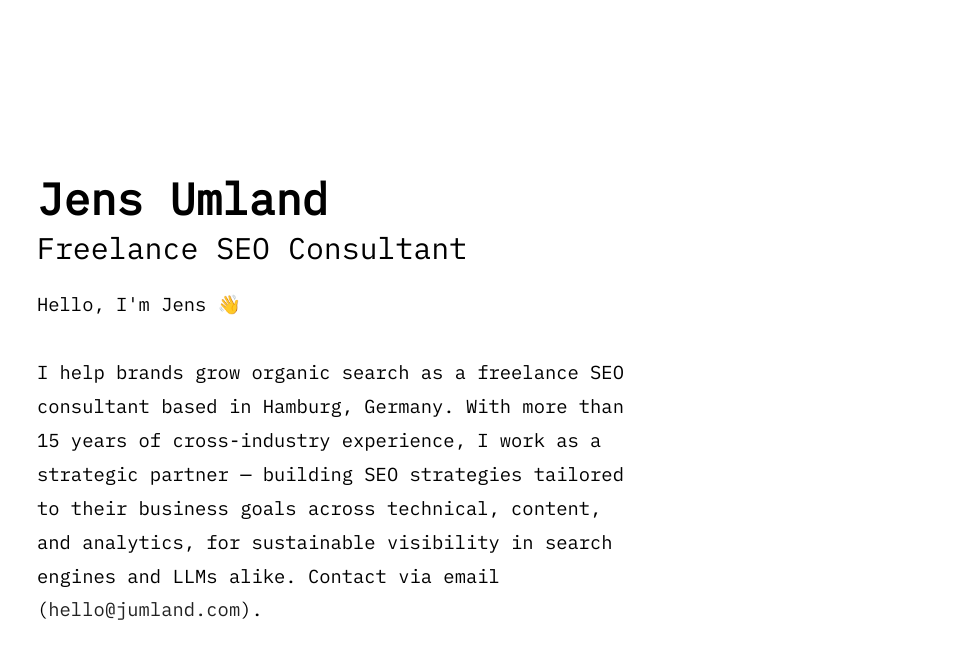
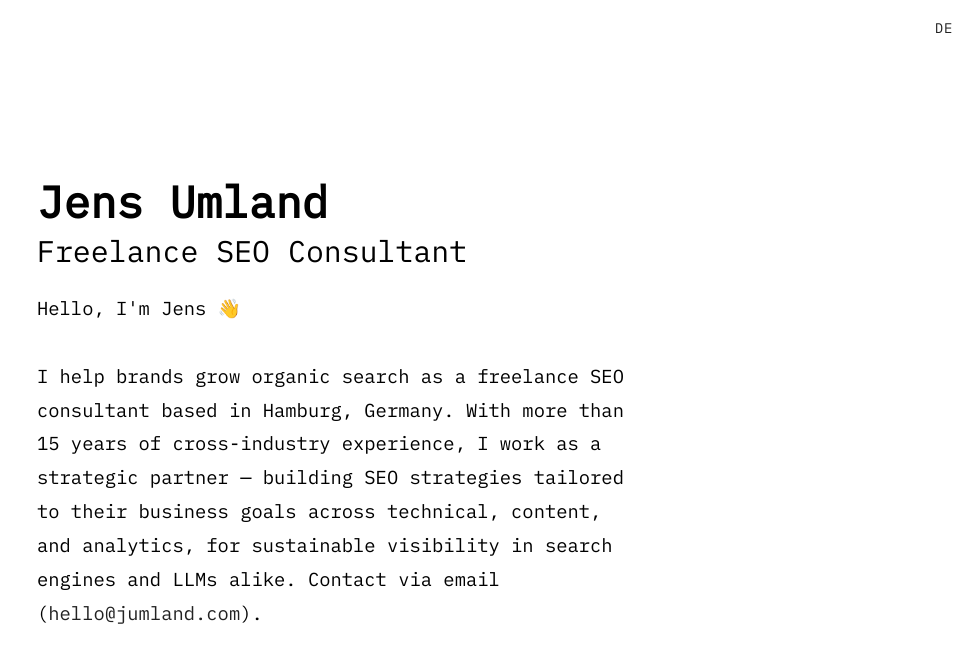
Before and after one commit to jumland/jumland-web, a plain HTML site: page index.html in a window 1280 px wide. Shown: the whole page, without its empty margins (303-1280 px from the left). Drawn offline with Linux system fonts and the light colour scheme.

Commit message:
Update index.html
Added an hreflang tag and an internal link to the German version of the website.

```diff
--- a/index.html
+++ b/index.html
@@ -1,9 +1,12 @@
 <!DOCTYPE html>
 <html lang="en">
-<head><meta charset="windows-1252"><meta name="viewport" content="width=device-width, initial-scale=1">
+<head><meta charset="utf-8"><meta name="viewport" content="width=device-width, initial-scale=1">
 	<title>Jens Umland &ndash; Freelance SEO Consultant for Search & LLMs</title>
 	<meta name="description" content="Freelance SEO consultant based in Hamburg, Germany. Strategic partner for brands building sustainable visibility in search engines and LLMs. Get in touch.">
-	<link href="https://jumland.com" rel="canonical"/>
+	<link href="https://jumland.com/" rel="canonical"/>
+	<link rel="alternate" hreflang="en" href="https://jumland.com/"/>
+	<link rel="alternate" hreflang="de" href="https://jumland.com/de/"/>
+	<link rel="alternate" hreflang="x-default" href="https://jumland.com/"/>
 	<link href="https://fonts.googleapis.com/css?family=IBM Plex Mono" rel="stylesheet" />
 	<style type="text/css">@font-face{
         font-family: 'IBM Plex Mono';
@@ -37,13 +40,14 @@ body{
     display:-webkit-box;
     display:-ms-flexbox;
     display:flex;
-    -webkit-box-align:center;
-    -ms-flex-align:center;
-    align-items:center;
+    -webkit-box-align:start;
+    -ms-flex-align:start;
+    align-items:flex-start;
     -webkit-box-pack:center;
     -ms-flex-pack:center;
     justify-content:center;
     padding:6vw;
+    padding-top:max(80px, 22vh);
     font-family:'IBM Plex Mono';
     font-size:12px;
     line-height:1.5;
@@ -57,6 +61,15 @@ a{
 }
 a:focus,a:hover{
     text-decoration:underline
+}
+.lang-switch{
+    position:fixed;
+    top:20px;
+    right:24px;
+    font-size:14px;
+    letter-spacing:0.05em;
+    -webkit-animation:fadein 0.3s;
+    animation:fadein 0.3s
 }
 .content{
     width:100%;
@@ -154,6 +167,7 @@ a:focus,a:hover{
 <meta name="robots" content="index, follow">
 </head>
 <body>
+<a class="lang-switch" href="/de/" hreflang="de" lang="de" aria-label="Deutsche Version">DE</a>
 <div class="content">
 <h1 class="title">Jens Umland</h1>
 
@@ -161,7 +175,7 @@ a:focus,a:hover{
 
 <p class="text">Hello, I'm Jens &#128075;<br />
 <br />
-I help brands grow organic search as a freelance SEO consultant based in Hamburg, Germany. With more than 15 years of cross-industry experience, I work as a strategic partner &mdash; building SEO strategies tailored to their business goals across technical, content, and analytics, for sustainable visibility in search engines and LLMs alike. Contact via email (<a href="mailto:hello@jumland.com">hello@jumland.com</a>).
+I help brands grow organic search as a freelance SEO consultant based in Hamburg, Germany. With more than 15 years of cross-industry experience, I work as a strategic partner &mdash; building SEO strategies tailored to their business goals across technical, content, and analytics, for sustainable visibility in search engines and LLMs alike. Contact via email (<a href="mailto:hello@jumland.com">hello@jumland.com</a>).</p>
 </div>
 </body>
 </html>
```
